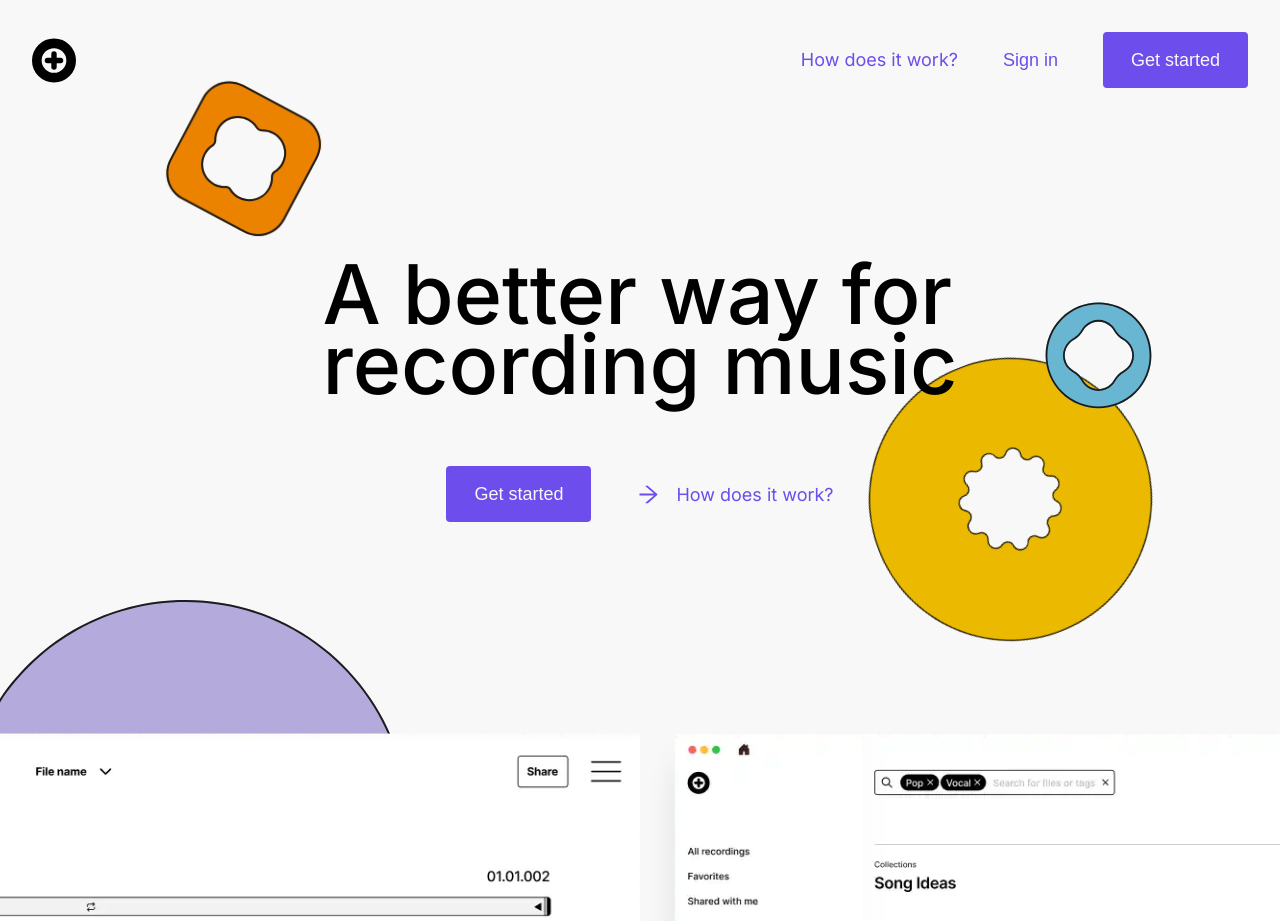
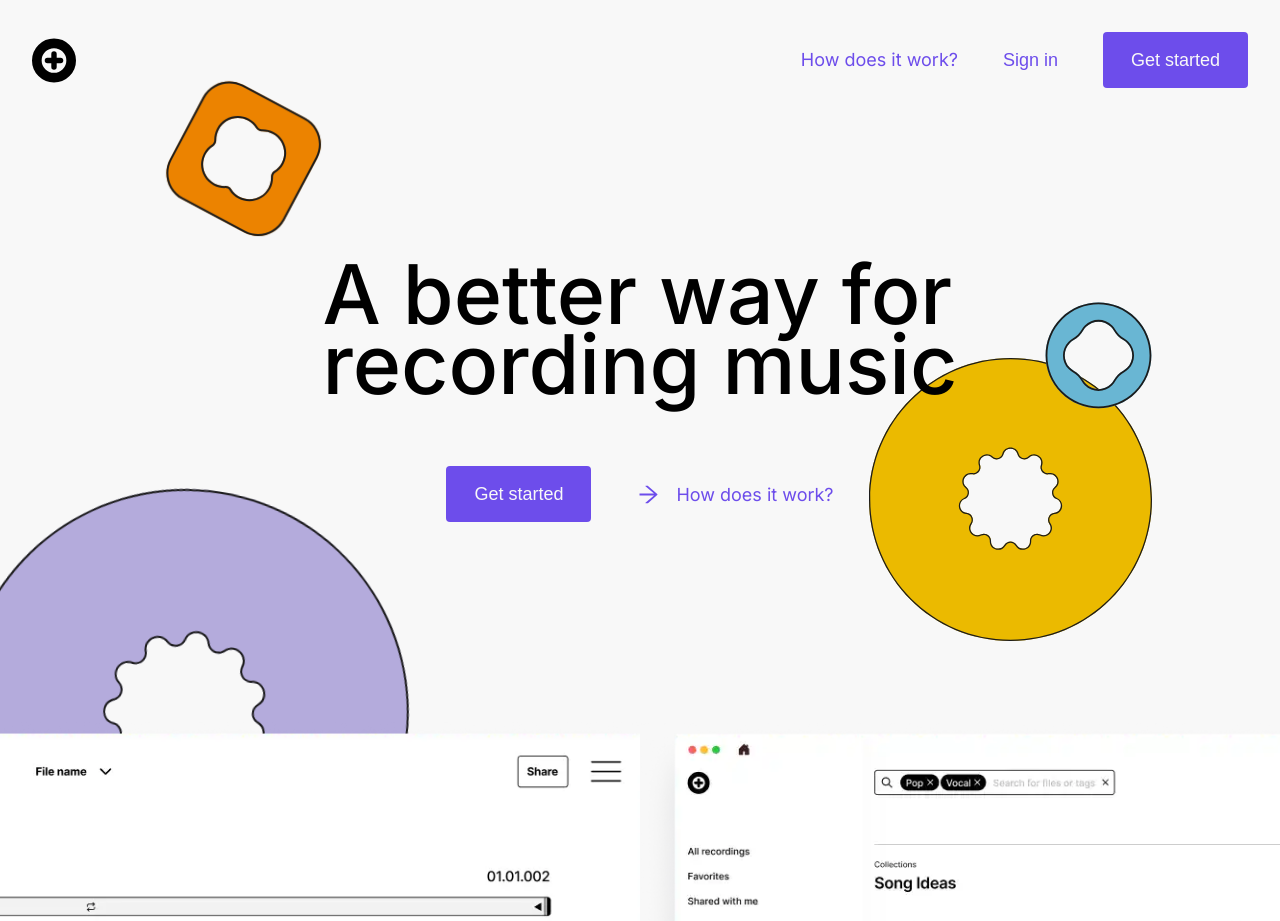
Before and after one commit to sofiaronnkvist/fourtrack, a Next.js app: page / in a window 1280 px wide. Shown: the top 921 px of the page. Built offline with nearby package versions, Linux system fonts and the light colour scheme; no server answers.

Commit message:
Animated all

```diff
--- a/pages/index.js
+++ b/pages/index.js
@@ -23,6 +23,7 @@ import {
   OrangeAnimation,
   BlueAnimation,
   YellowAnimation,
+  PurpleAnimation,
 } from '../styles/animations';
 
 export default function Home() {
@@ -432,8 +433,9 @@ const PurpuleIconWrapper = styled.div`
   width: 447px;
   height: 447px;
   z-index: 0;
-  top: 75%;
+  top: 60%;
   left: 100px;
+  animation: ${PurpleAnimation} 8s ease-in-out infinite;
 
   @media screen and (max-width: 1400px) {
     left: -3%;
--- a/styles/animations.jsx
+++ b/styles/animations.jsx
@@ -34,30 +34,30 @@ export const BlueAnimation = keyframes`
 export const YellowAnimation = keyframes`
   0% {
     bottom: 16%;
-    transform: rotate(0deg);
   }
 
   50% {
     bottom: 21%;
-    transform: rotate(90deg);
   }
 
   100% {
     bottom: 16%;
-    transform: rotate(0deg);
   }
 `;
 
 export const PurpleAnimation = keyframes`
-0% {
-
+ 0% {
+ top: 60%;
+ transform: rotate(0deg);
 }
 
 50% {
-
+ top: 65%;
+ transform: rotate(40deg);
 }
 
 100%{
-
+ top: 60%;
+ transform: rotate(0deg);
 }
 `;
```
